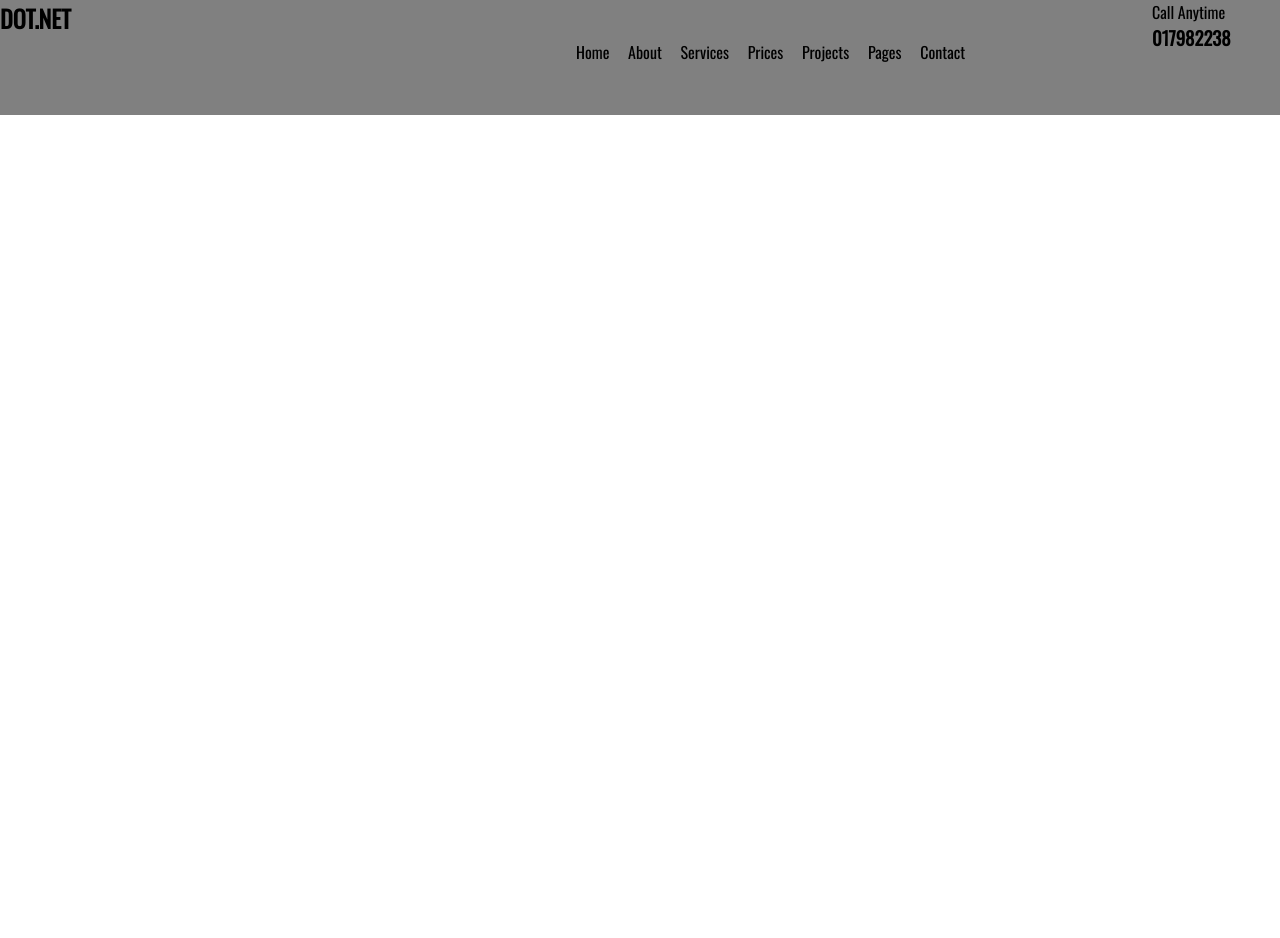
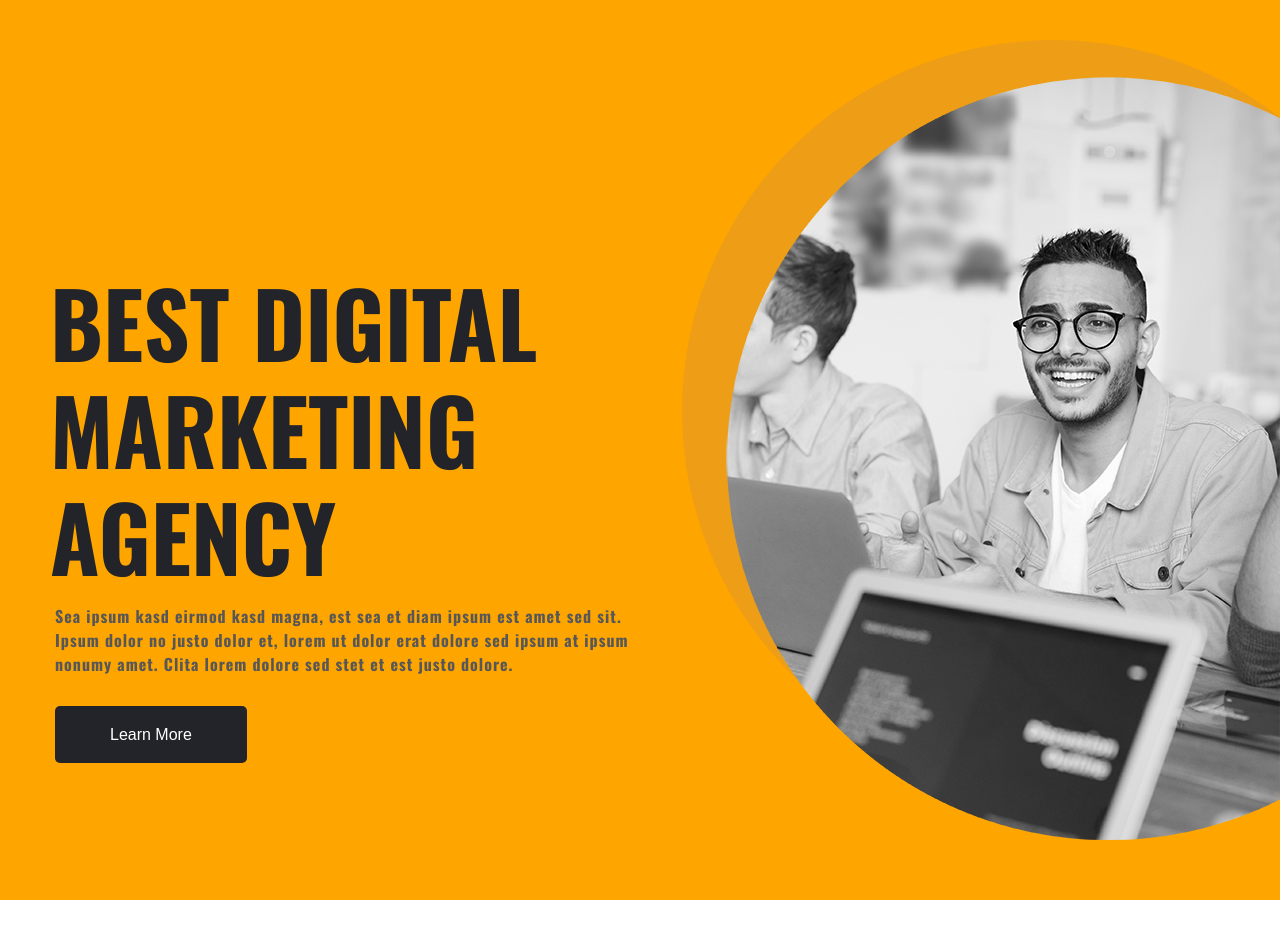
Before and after one commit to MasumHossain71/project-3, a plain HTML site: page index.html in a window 1280 px wide. Shown: the top 938 px of the page. Before the commit the page ends 800 px from the top, so only its background shows below. Drawn offline with nearby package versions, Linux system fonts and the light colour scheme.

Commit message:
2 section are added

```diff
--- a/index.html
+++ b/index.html
@@ -5,36 +5,51 @@
     <meta http-equiv="X-UA-Compatible" content="IE=edge" />
     <meta name="viewport" content="width=device-width, initial-scale=1.0" />
     <title>Project-3</title>
-    <link rel="preconnect" href="https://fonts.googleapis.com" />
-    <link rel="preconnect" href="https://fonts.gstatic.com" crossorigin />
-    <link
-      href="https://fonts.googleapis.com/css2?family=Oswald&display=swap"
-      rel="stylesheet"
-    />
-    <link rel="stylesheet" href="style.css" />
+    <link rel="preconnect" href="https://fonts.googleapis.com">
+<link rel="preconnect" href="https://fonts.gstatic.com" crossorigin>
+<link href="https://fonts.googleapis.com/css2?family=Oswald:wght@700&display=swap" rel="stylesheet">
+    <link rel="stylesheet" href="style.css"/>
   </head>
   <body>
-    <nav>
-      <div id="wrapper">
-        <div class="title width">
-          <h1>DOT.NET</h1>
+    <div class="wrapper">
+
+      <!-- section-1 start -->
+      <section class="section-1">
+
+        <div class="top-half">
+          <div class="title">
+        <h1>BEST DIGITAL</h1>
+        <h1>MARKETING AGENCY</h1>
+      </div>
+        <p>Sea ipsum kasd eirmod kasd magna, est sea et diam ipsum est amet sed sit. Ipsum dolor no justo dolor et, lorem ut dolor erat dolore sed ipsum at ipsum nonumy amet. Clita lorem dolore sed stet et est justo dolore.</p>
+        <a href="#" class="btn1">Learn More</a>
+      </div>
+
+      <div class="top-half">
+        <div class="header-img"><img src="img/header.png"></div>
+      </div>
+      <!-- section-1 end -->
+
+      <!-- section-2 start -->
+      </section>
+      <section class="section-2">
+        <div class="sec2-maindiv">
+          <div class="about-img">
+            <img src="img/about.jpg">
+          </div>
+          <div class="about-txt">
+            <h1>BEST DIGITAL AGENCY</h1>
+            <h1>IN DOWNTOWN</h1>
+            <h3>CLITA ELITR ET AMET ET IPSUM SEA. IPSUM STET KASD EA ET NO EST DUO DIAM. LOREM DOLORES EOS UT NONUMY IPSUM SIT CLITA LOREM NO AMET DOLOR DOLORE, STET SIT DOLOR JUSTO</h3>
+            <p>Eirmod est dolor nonumy sea amet dolore erat sit dolor et dolor vero. Tempor ipsum at justo amet at ipsum justo. Aiam kasd sea sit dolor duo elitr dolor amet, justo est ipsum amet dolor ut ipsum. Labore diam et nonumy amet dolores. Volup sit labore dolores erat, magna justo sed lorem kasd ea dolor. Labore sit clita invidunt, est dolores lorem sed ipsum kasd no amet ipsum.</p>
+            <a href="#" class="btn2">RREAD MORE</a>
+          </div>
         </div>
-        <div class="menubar width">
-          <div class="menu-item">
-          <a href="#">Home</a>
-          <a href="#">About</a>
-          <a href="#">Services</a>
-          <a href="#">Prices</a>
-          <a href="#">Projects</a>
-          <a href="#">Pages</a>
-          <a href="#">Contact</a>
-        </div>
-        </div>
-        <div class="phone">
-          <p>Call Anytime</p>
-          <h3>017982238</h3>
-        </div>
-      </div>
-    </nav>
+      </section>
+      <!-- section-2 end -->
+      <section class="section-3">
+        <h1>OUR CREATIVE SERVICES</h1>
+      </section>
+    </div>
   </body>
 </html>
--- a/style.css
+++ b/style.css
@@ -3,27 +3,84 @@
   margin:0;
   padding: 0;
 }
-nav{
-  height: 115px;
-  background-color: grey;
+.section-1{
+  height: 900px;
+  background-color: orange;
+  display: flex;
+  width: 100%;
 }
-#wrapper{
+.top-half{
+  width: 50%;
+}
+.header-img{
+  text-align: right;
+  margin-top: 40px;
+}
+.title{
+  margin: 268px 0px 0px 50px;
+}
+.title h1{
+  font-size: 90px;
+  line-height: 107px;
+  color: #222429;
+}
+.section-1 p{
+  margin: 15px 0px 45px 55px;
+  color:rgb(87, 87, 87);
+  letter-spacing: 1px;
+}
+.top-half .btn1{
+  margin-left:55px;
+  background-color: #222429;
+  text-decoration: none;
+  color: white;
+  padding: 20px 55px;
+  border-radius: 5px;
+  font-family: sans-serif;
+}
+.top-half .btn1:hover{
+  background-color: black;
+}
+.section-2{
+  width: 60%;
+  margin: 200px 20%;
+}
+.sec2-maindiv{
   display: flex;
 }
-.width{
-  width:45%;
+.about-img img{
+  height: 550px;
 }
-.menubar{
-  display: flex;
+.about-txt h1{
+  font-size: 3.5rem;
+  line-height: 0.7;
+  margin: 30px 0px 0px 30px;
 }
-.menubar a{
+.about-txt h3{
+  margin: 30px 0px 0px 30px;
+  color: orange;
+}
+.about-txt p{
+  margin: 20px 0px 30px 30px;
+  color: rgb(87, 87, 87);
+}
+.btn2{
+  background-color: orange;
   text-decoration: none;
-  padding-right: 15px;
-  color: black;
+  color: white;
+  padding: 20px 55px;
+  border-radius: 5px;
+  margin-left:30px;
+  font-family: sans-serif;
 }
-.menubar div{
-  float: right;
+.btn2:hover{
+  background-color: gray;
 }
-.menu-item{
-  padding-top: 40px;
+.btn2:active{
+  background-color: black;
 }
+.section-3 h1{
+  font-size: 3.5rem;
+  text-align: center;
+  margin-bottom: 3rem;
+}
```
Also changed, not shown: img/about.jpg (added), img/header.png (added), img/portfolio-1.jpg (added), img/portfolio-2.jpg (added), img/portfolio-3.jpg (added), img/portfolio-4.jpg (added), img/portfolio-5.jpg (added), img/portfolio-6.jpg (added), img/team-1.jpg (added), img/team-2.jpg (added), img/team-3.jpg (added), img/team-4.jpg (added), img/testimonial-1.jpg (added), img/testimonial-2.jpg (added), 2 more files.
